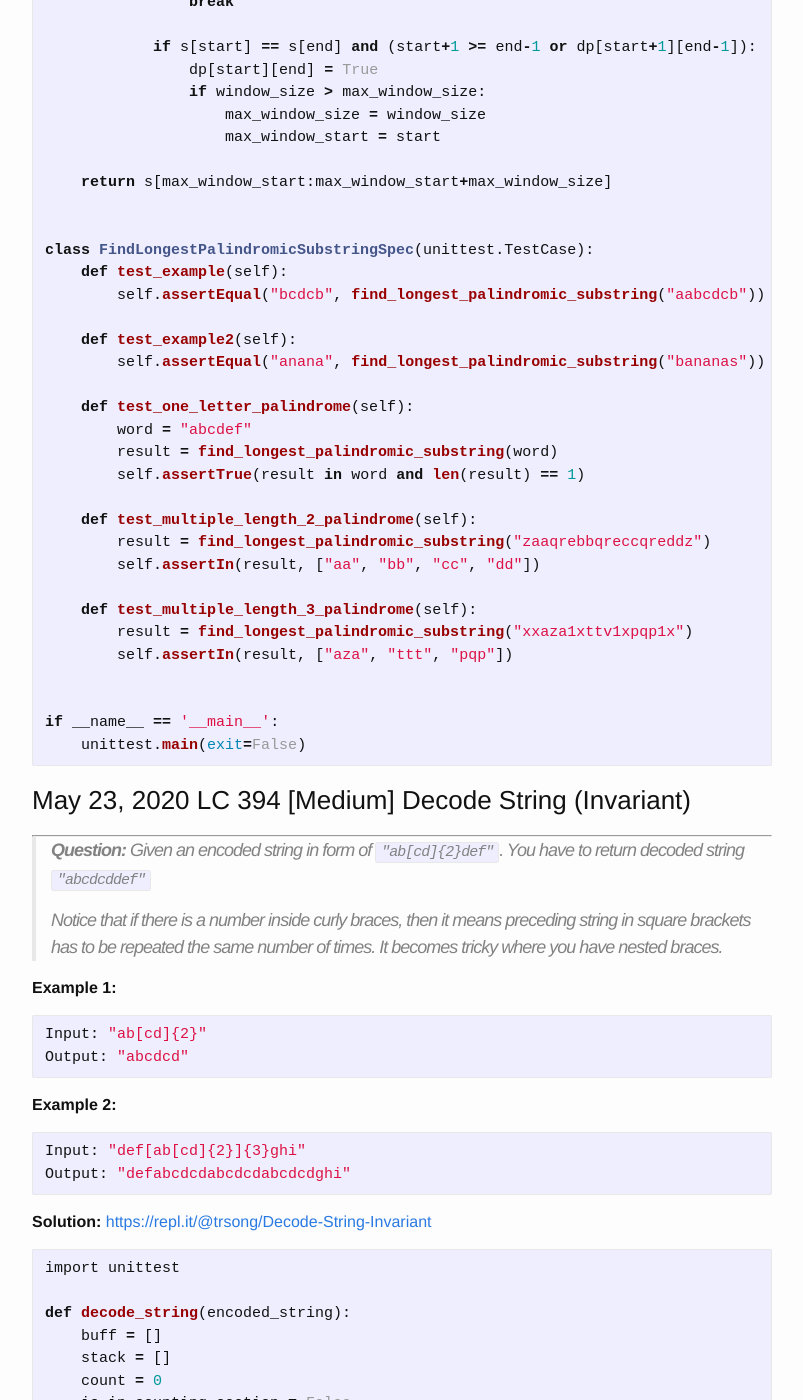
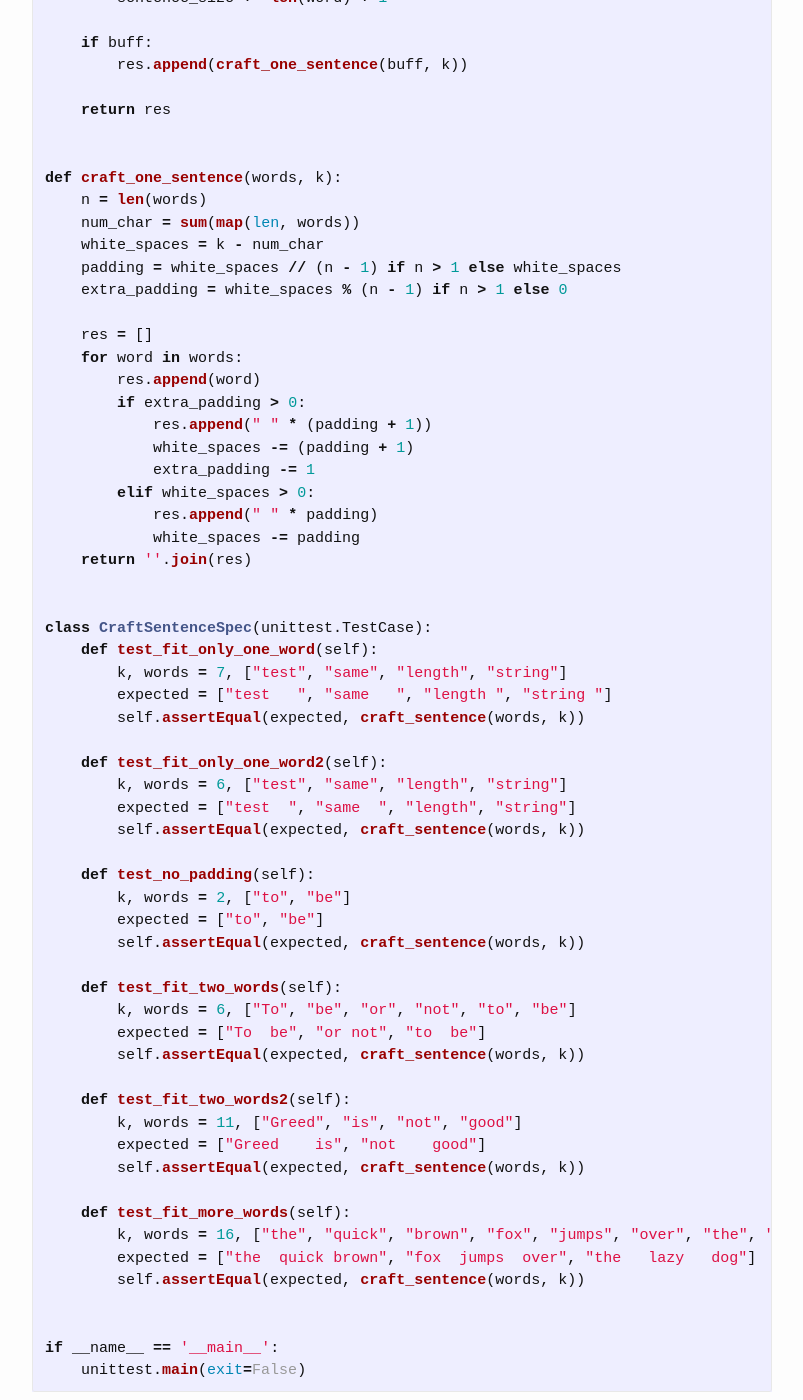
Before and after one commit to trsong/trsong.github.io, a Jekyll site: the page built from _posts/2020-05-01-DailyQuestionsMay.md, in a window 1280 px wide and 1400 px high, scrolled down 2235 px. Shown: the whole window, without its empty margins (238-1041 px from the left). Built offline with Jekyll 4.4.1, drawn with Linux system fonts in a browser that asks for light colours; some of the changed text lies outside the part shown.

Commit message:
Add Solution to May 25 Question

````diff
--- a/_posts/2020-05-01-DailyQuestionsMay.md
+++ b/_posts/2020-05-01-DailyQuestionsMay.md
@@ -33,6 +33,12 @@ You should return the following, as a string:
 ```
 
 -->
+### May 26, 2020 \[Medium\] Longest Alternating Subsequence Problem
+---
+> **Question:** Finding the length of a subsequence of a given sequence in which the elements are in alternating order, and in which the sequence is as long as possible.
+>
+> For example, consider array `A[] = [8, 9, 6, 4, 5, 7, 3, 2, 4]` The length of longest subsequence is `6` and the subsequence is `[8, 9, 6, 7, 3, 4]` as `(8 < 9 > 6 < 7 > 3 < 4)`.
+
 
 ### May 25, 2020 \[Medium\] Craft Sentence
 ---
@@ -52,6 +58,86 @@ You should return the following, as a string:
  "the   lazy   dog"]
 ```
 
+
+**Solution:** [https://repl.it/@trsong/Craft-Sentence-Problem#main.py](https://repl.it/@trsong/Craft-Sentence-Problem#main.py)
+```py
+import unittest
+
+def craft_sentence(words, k):
+    buff = []
+    res = []
+    sentence_size = 0
+    for word in words:
+        if sentence_size + len(word) > k:
+            sentence = craft_one_sentence(buff, k)
+            res.append(sentence)
+            buff = []
+            sentence_size = 0
+
+        buff.append(word)
+        sentence_size += len(word) + 1
+
+    if buff:
+        res.append(craft_one_sentence(buff, k))
+
+    return res
+
+
+def craft_one_sentence(words, k):
+    n = len(words)
+    num_char = sum(map(len, words))
+    white_spaces = k - num_char
+    padding = white_spaces // (n - 1) if n > 1 else white_spaces
+    extra_padding = white_spaces % (n - 1) if n > 1 else 0
+
+    res = []
+    for word in words:
+        res.append(word)
+        if extra_padding > 0:
+            res.append(" " * (padding + 1))
+            white_spaces -= (padding + 1)
+            extra_padding -= 1
+        elif white_spaces > 0:
+            res.append(" " * padding)
+            white_spaces -= padding
+    return ''.join(res)
+
+
+class CraftSentenceSpec(unittest.TestCase):
+    def test_fit_only_one_word(self):
+        k, words = 7, ["test", "same", "length", "string"]
+        expected = ["test   ", "same   ", "length ", "string "]
+        self.assertEqual(expected, craft_sentence(words, k))
+
+    def test_fit_only_one_word2(self):
+        k, words = 6, ["test", "same", "length", "string"]
+        expected = ["test  ", "same  ", "length", "string"]
+        self.assertEqual(expected, craft_sentence(words, k))
+
+    def test_no_padding(self):
+        k, words = 2, ["to", "be"]
+        expected = ["to", "be"]
+        self.assertEqual(expected, craft_sentence(words, k))
+
+    def test_fit_two_words(self):
+        k, words = 6, ["To", "be", "or", "not", "to", "be"]
+        expected = ["To  be", "or not", "to  be"]
+        self.assertEqual(expected, craft_sentence(words, k))
+
+    def test_fit_two_words2(self):
+        k, words = 11, ["Greed", "is", "not", "good"]
+        expected = ["Greed    is", "not    good"]
+        self.assertEqual(expected, craft_sentence(words, k))
+
+    def test_fit_more_words(self):
+        k, words = 16, ["the", "quick", "brown", "fox", "jumps", "over", "the", "lazy", "dog"]
+        expected = ["the  quick brown", "fox  jumps  over", "the   lazy   dog"]
+        self.assertEqual(expected, craft_sentence(words, k))
+
+
+if __name__ == '__main__':
+    unittest.main(exit=False)
+```
 
 ### May 24, 2020 \[Hard\] Longest Palindromic Substring
 ---
````
